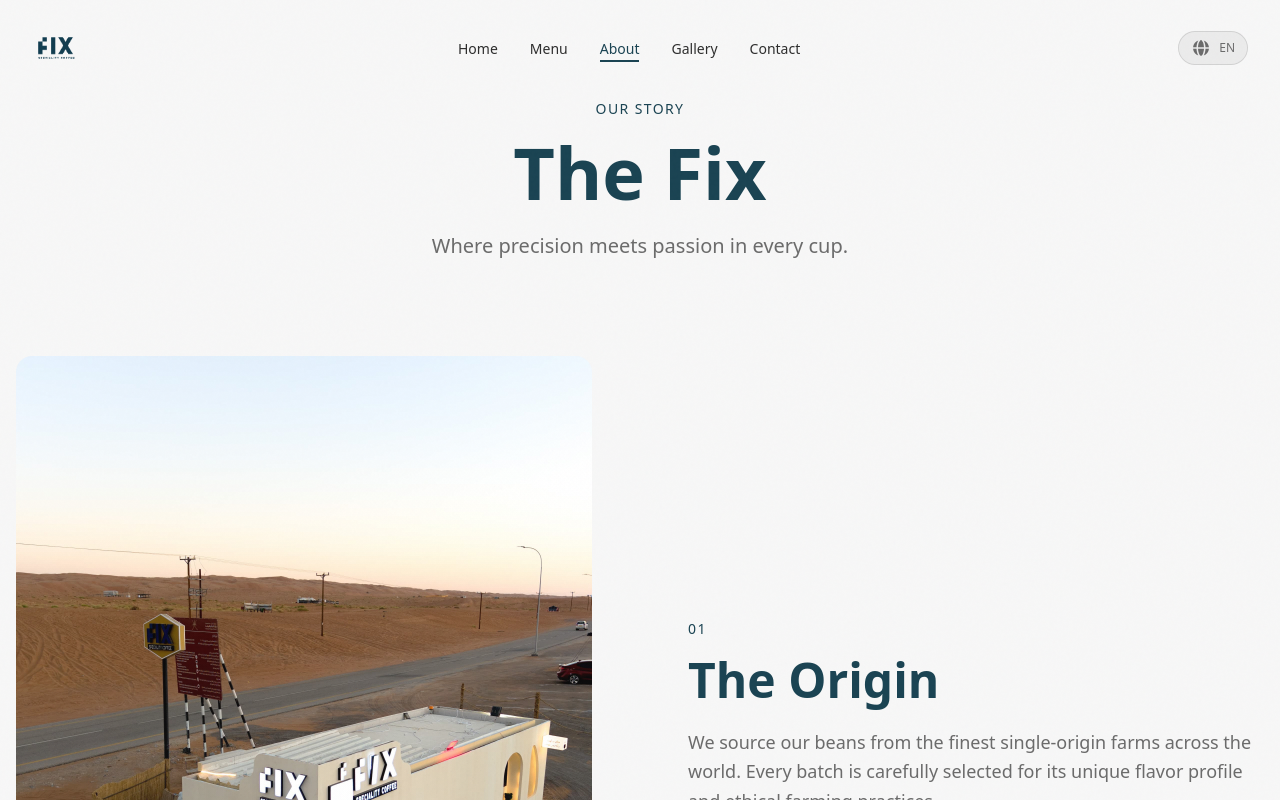
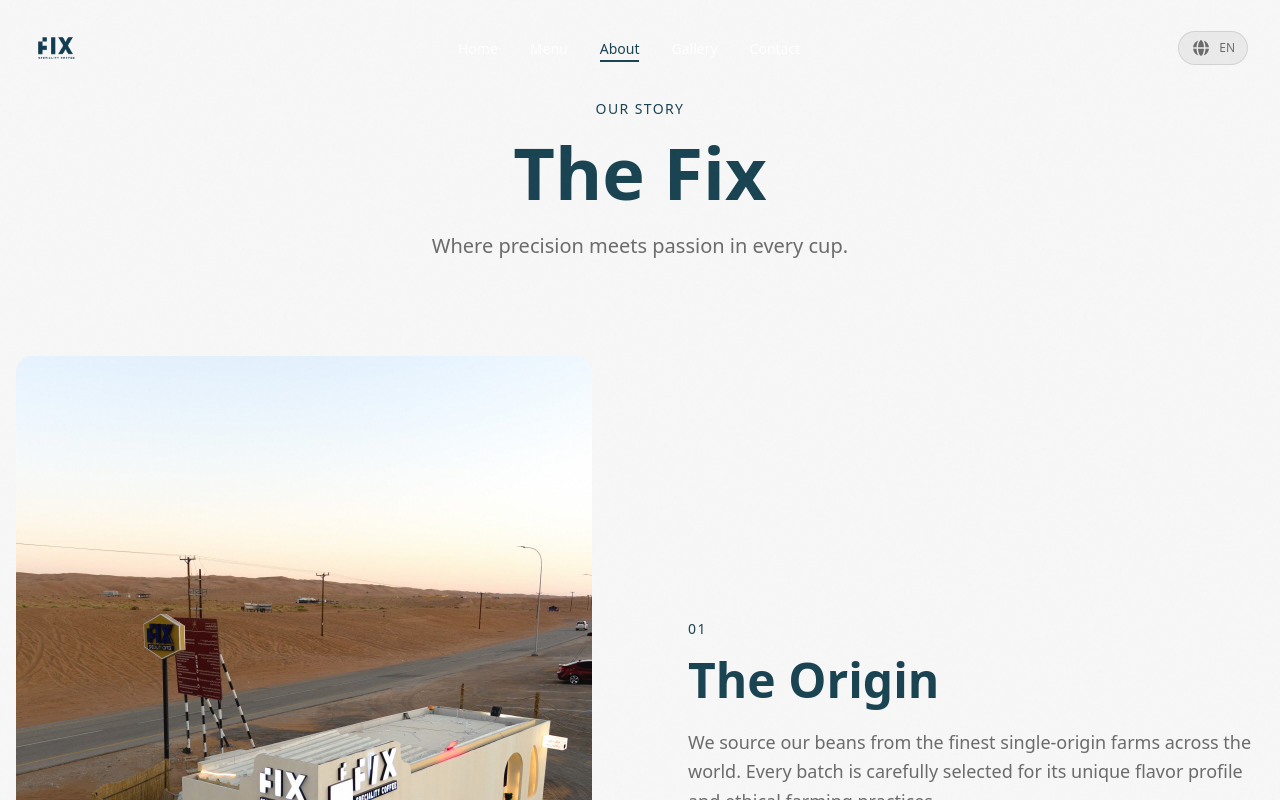
Before and after one commit to Ahmad-hue-hue/Fix.Om, a Next.js app in the folder fix-om/: page /about in a window 1280 px wide. Shown: the top 800 px of the page. Built offline with nearby package versions, Linux system fonts and the light colour scheme.

Commit message:
feat: header transparent with white text to match video

```diff
--- a/fix-om/components/layout/header.tsx
+++ b/fix-om/components/layout/header.tsx
@@ -43,7 +43,7 @@
   return (
     <motion.header
       className={`fixed top-0 left-0 right-0 z-50 transition-all duration-500 ${
-        isScrolled ? "bg-obsidian/95 backdrop-blur-md py-3" : "bg-obsidian/20 py-6"
+        isScrolled ? "bg-obsidian/95 backdrop-blur-md py-3" : "bg-transparent py-6"
       }`}
       initial={{ y: -100 }}
       animate={{ y: 0 }}
@@ -66,7 +66,7 @@
                 <Link
                   href={link.href}
                   className={`relative text-sm font-medium transition-colors duration-300 ${
-                    pathname === link.href ? "text-primary" : "text-bone hover:text-primary"
+                    pathname === link.href ? "text-primary" : "text-white hover:text-primary"
                   }`}
                 >
                   {language === "ar" ? link.labelArabic : link.label}
@@ -95,7 +95,7 @@
             </motion.button>
 
             <motion.button
-              className="md:hidden p-2 text-bone"
+              className="md:hidden p-2 text-white"
               onClick={() => setIsMobileMenuOpen(!isMobileMenuOpen)}
               aria-label={isMobileMenuOpen ? "Close menu" : "Open menu"}
               aria-expanded={isMobileMenuOpen}
@@ -129,7 +129,7 @@
                   <Link
                     href={link.href}
                     className={`text-2xl font-semibold transition-colors duration-300 ${
-                      pathname === link.href ? "text-primary" : "text-bone hover:text-primary"
+                      pathname === link.href ? "text-primary" : "text-white hover:text-primary"
                     }`}
                   >
                     {language === "ar" ? link.labelArabic : link.label}
```
